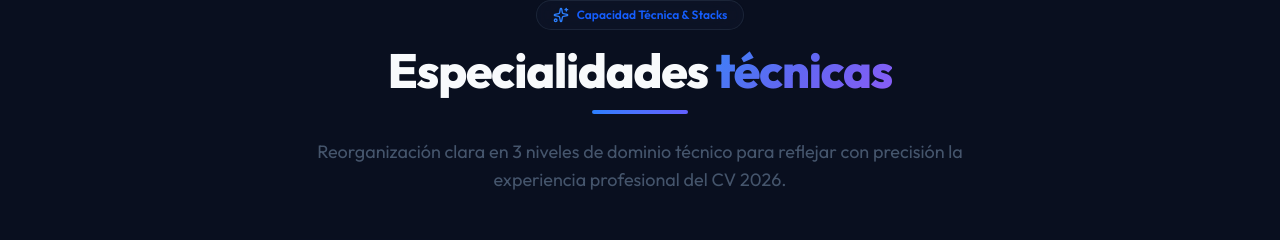
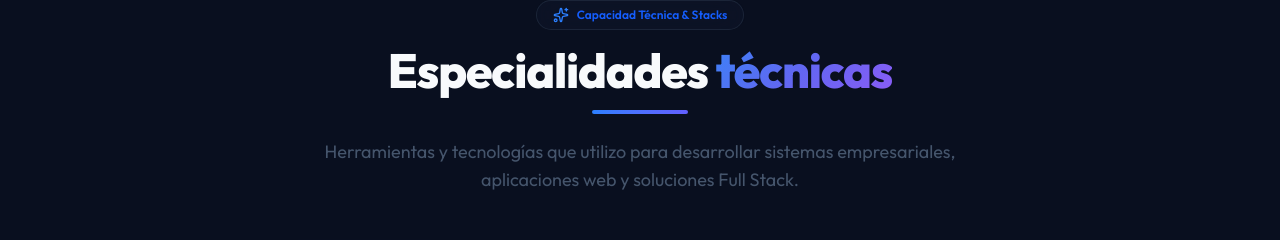
Before and after one commit to mscandy3312/portafolio, a Next.js app: page / in a window 1280 px wide. Shown: the part 4046-4286 px from the top of the page. Built offline with nearby package versions, Linux system fonts and the light colour scheme.

Commit message:
fix: obligatoria corrección de textos (+7 años, C#/.NET & SQL Server especialidad principal, Ver CV 2026)

```diff
--- a/src/components/Contact.tsx
+++ b/src/components/Contact.tsx
@@ -88,7 +88,7 @@ export default function Contact({ lang = "es" }: { lang?: "es" | "en" }) {
               <span className="animate-ping absolute inline-flex h-full w-full rounded-full bg-emerald-400 opacity-75"></span>
               <span className="relative inline-flex rounded-full h-2.5 w-2.5 bg-emerald-500"></span>
             </span>
-            {isEs ? "Abierto a Oportunidades Profesionales" : "Open to Professional Opportunities"}
+            {isEs ? "Disponible para nuevas oportunidades profesionales" : "Available for new professional opportunities"}
           </div>
 
           <h2 className="text-4xl sm:text-6xl md:text-7xl font-extrabold text-foreground mb-6 tracking-tight">
@@ -169,7 +169,7 @@ export default function Contact({ lang = "es" }: { lang?: "es" | "en" }) {
             className="px-7 py-4 rounded-full glass-card hover:border-emerald-500/40 text-foreground font-bold text-sm transition-all flex items-center gap-2 cursor-pointer"
           >
             <Download className="w-4 h-4 text-emerald-500" />
-            <span>{isEs ? "DESCARGAR CV 2026" : "DOWNLOAD CV 2026"}</span>
+            <span>{isEs ? "Ver CV 2026" : "View CV 2026"}</span>
             <ExternalLink className="w-3.5 h-3.5 opacity-60" />
           </a>
         </motion.div>
--- a/src/components/RecruiterSection.tsx
+++ b/src/components/RecruiterSection.tsx
@@ -124,7 +124,7 @@ export default function RecruiterSection({ lang }: RecruiterSectionProps) {
             className="px-8 py-4 bg-gradient-to-r from-blue-600 to-indigo-600 hover:from-blue-500 hover:to-indigo-500 text-white rounded-full font-bold text-sm shadow-xl shadow-blue-500/25 hover:scale-[1.02] active:scale-[0.98] transition-all flex items-center gap-2.5 shrink-0 cursor-pointer"
           >
             <Download className="w-4 h-4" />
-            <span>{isEs ? "DESCARGAR CV 2026" : "DOWNLOAD CV 2026"}</span>
+            <span>{isEs ? "Ver CV 2026" : "View CV 2026"}</span>
             <ExternalLink className="w-3.5 h-3.5 opacity-80" />
           </a>
         </motion.div>
--- a/src/components/Skills.tsx
+++ b/src/components/Skills.tsx
@@ -120,8 +120,8 @@ export default function Skills({ lang }: SkillsProps) {
           <div className="w-24 h-1 bg-gradient-to-r from-blue-500 to-indigo-500 mx-auto rounded-full mb-6" />
           <p className="text-slate-600 dark:text-slate-300 max-w-2xl mx-auto text-base md:text-lg">
             {isEs
-              ? "Reorganización clara en 3 niveles de dominio técnico para reflejar con precisión la experiencia profesional del CV 2026."
-              : "Clear 3-level reorganization matching verified experience in CV 2026."}
+              ? "Herramientas y tecnologías que utilizo para desarrollar sistemas empresariales, aplicaciones web y soluciones Full Stack."
+              : "Tools and technologies I use to develop enterprise software, web applications, and Full Stack solutions."}
           </p>
         </motion.div>
 
```
